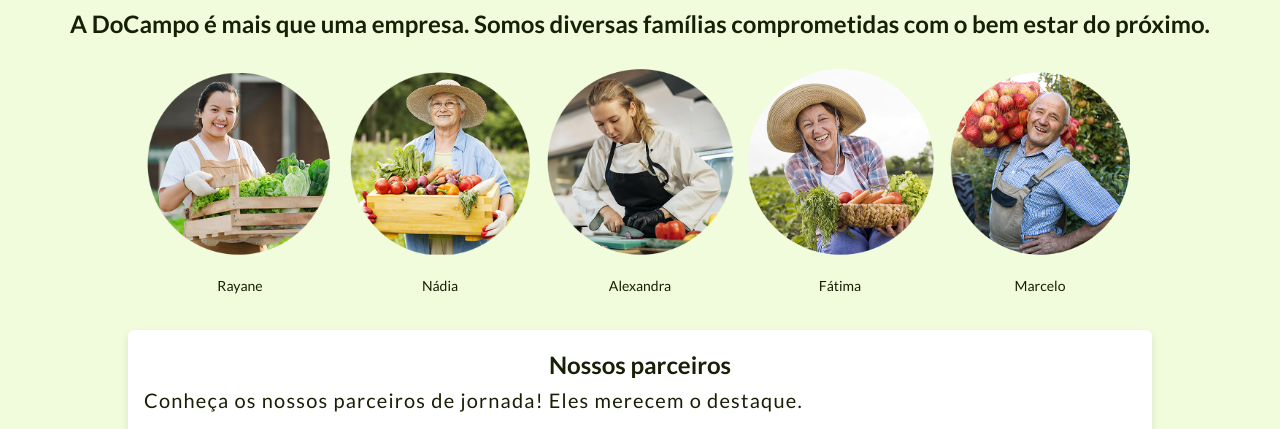
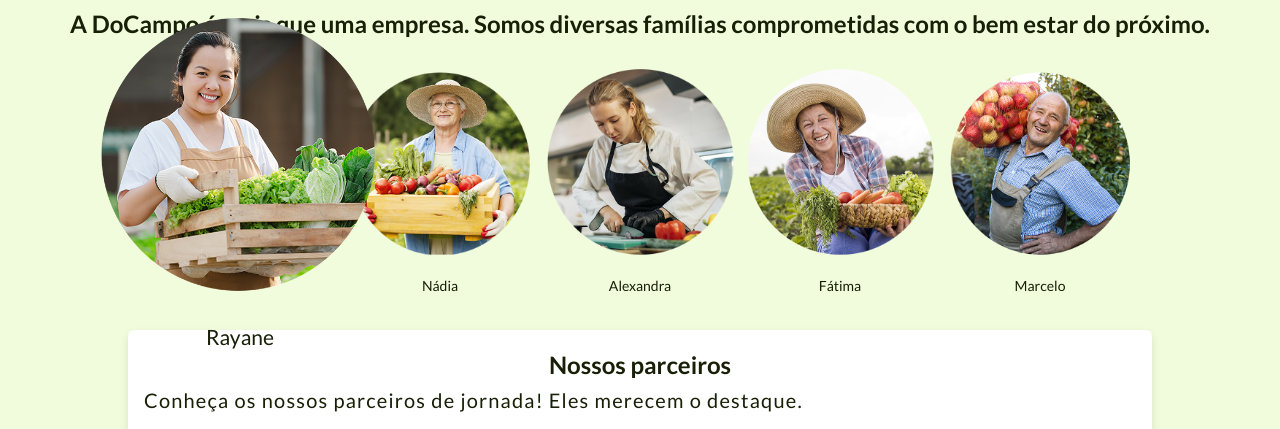
Before and after one commit to raycadilhe/projeto-squad-resilia, a plain HTML site: page index.html in a window 1280 px wide. In both pictures the pointer is over the element "Rayane". Shown: the part 925-1354 px from the top of the page. Drawn offline with Linux system fonts and the light colour scheme; a web font is replaced by a local one.

Commit message:
últimas mudanças

```diff
--- a/assets/css/style.css
+++ b/assets/css/style.css
@@ -369,7 +369,7 @@ img {
     transition: 0.4s;
 }
 
-.produtores .produtores:hover {
+.produtores:hover {
     transform: scale(1.5);
 }
 
```
